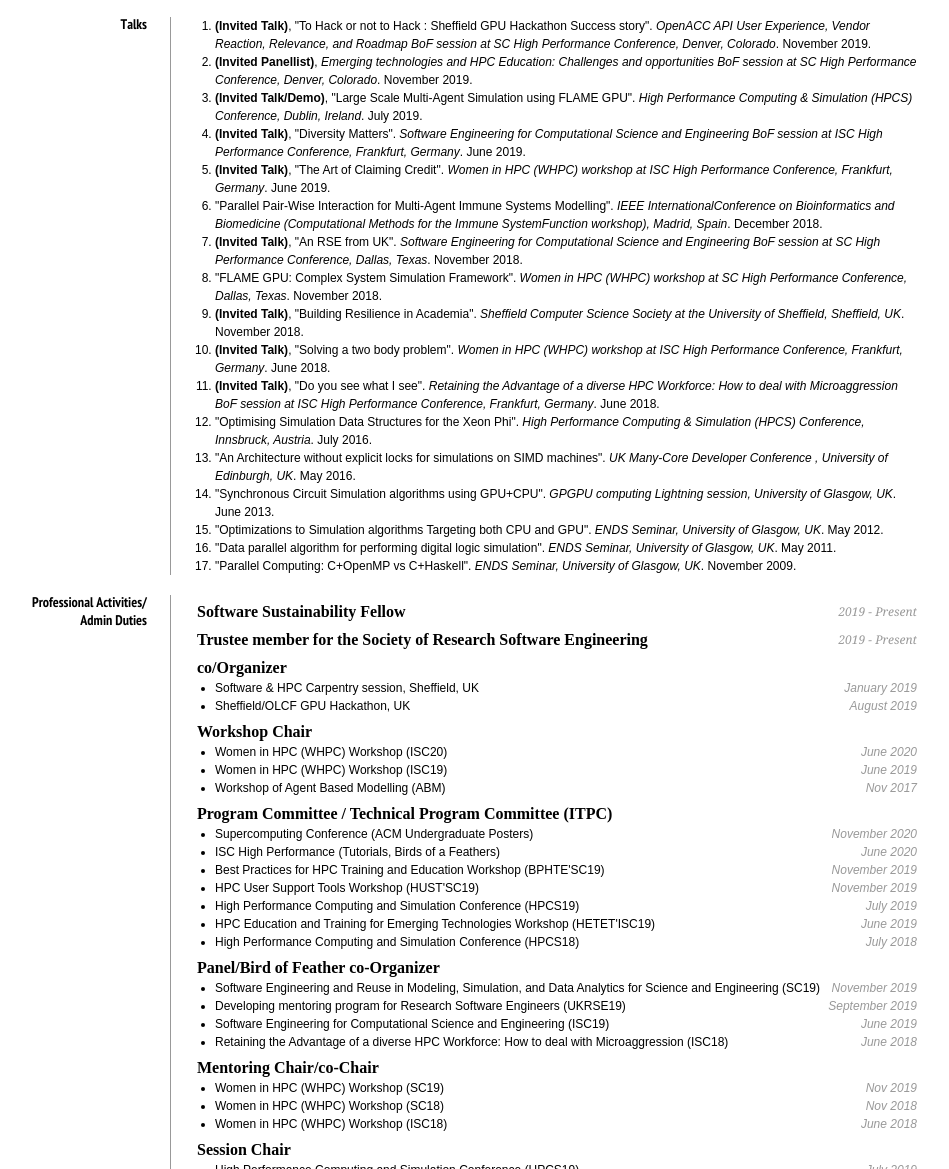
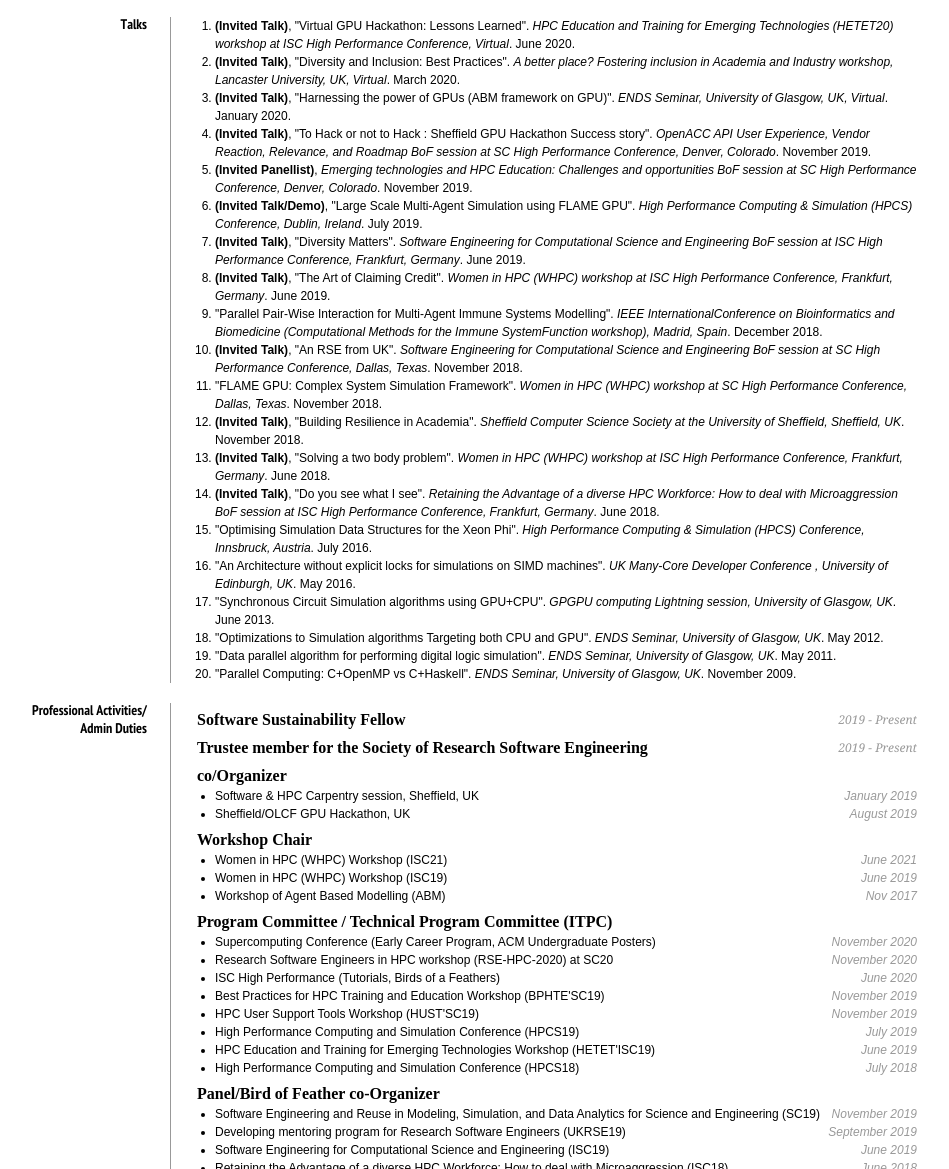
Before and after one commit to mozhgan-kch/mkchimeh, a plain HTML site: page index.html in a window 1280 px wide. Shown: the part 1775-2944 px from the top of the page, without its empty margins (168-1117 px from the left). Drawn offline with Linux system fonts and the light colour scheme; a web font is replaced by a local one.

Commit message:
Update index.html

```diff
--- a/index.html
+++ b/index.html
@@ -184,7 +184,7 @@
                      </h2>
                      <ul>
                            <li>Fundamentals of Accelerated Computing with CUDA C/C++ (GTC Europe 2018) - Munich, Germany<span>Oct 2018</span></li>
-                           <li>The  Necessity  of  Explainability  Explained (GTC Europe 2018) - Munich, Germany<span>Oct 2018</span></li>
+                           <li>The Necessity of Explainability  Explained (GTC Europe 2018) - Munich, Germany<span>Oct 2018</span></li>
                            <li>Introduction to CUDA workshop (1 Day) - Sheffield, UK<span>Jan 2018</span></li> <!--Univ of Sheffield-->
                            <li>Introduction to Deep Learning on DGX-1 workshop (2 Days) - Sheffield, UK<span>Feb 2017</span></li> <!--Univ of Sheffield-->
                            <li>CUDA GPU training workshop (2 Days) - Sheffield, UK<span>Jan 2017</span></li> <!--Univ of Sheffield-->
@@ -277,6 +277,21 @@
             <dt>Talks</dt>
             <dd>
                <ol>
+		  <li><strong>(Invited Talk)</strong>,
+                     "Virtual GPU Hackathon: Lessons Learned".
+                     <em>HPC Education and Training for Emerging Technologies (HETET20) workshop at ISC High Performance Conference, Virtual</em>.
+                     June 2020.
+                  </li>
+		  <li><strong>(Invited Talk)</strong>,
+                     "Diversity and Inclusion: Best Practices".
+                     <em>A better place? Fostering inclusion in Academia and Industry workshop, Lancaster University, UK, Virtual</em>.
+                     March 2020.
+                  </li>
+		  <li><strong>(Invited Talk)</strong>,
+                     "Harnessing the power of GPUs (ABM framework on GPU)".
+                     <em>ENDS Seminar, University of Glasgow, UK, Virtual</em>.
+                     January 2020.
+                  </li>
                   <li><strong>(Invited Talk)</strong>,
                      "To Hack or not to Hack : Sheffield GPU Hackathon Success story".
                      <em>OpenACC API User Experience, Vendor Reaction, Relevance, and Roadmap BoF session at SC High Performance Conference, Denver, Colorado</em>.
@@ -381,7 +396,7 @@
                   <strong>Workshop Chair</strong>
                </h2>
                <ul>
-                  <li>Women in HPC (WHPC) Workshop (ISC20)<span>June 2020</span></li>
+                  <li>Women in HPC (WHPC) Workshop (ISC21)<span>June 2021</span></li>
                   <li>Women in HPC (WHPC) Workshop (ISC19)<span>June 2019</span></li>
                   <li>Workshop of Agent Based Modelling (ABM)<span>Nov 2017</span></li>
                </ul>
@@ -389,7 +404,8 @@
                <h2 class="smartmargin"><strong>Program Committee / Technical Program Committee (ITPC)</strong>
                </h2>
                <ul>
-                     <li>Supercomputing Conference (ACM Undergraduate Posters)<span>November 2020</span></li>
+                     <li>Supercomputing Conference (Early Career Program, ACM Undergraduate Posters)<span>November 2020</span></li>
+		     <li>Research Software Engineers in HPC workshop (RSE-HPC-2020) at SC20<span>November 2020</span></li>
 		     <li>ISC High Performance (Tutorials, Birds of a Feathers)<span>June 2020</span></li>
                      <li>Best Practices for HPC Training and Education Workshop (BPHTE'SC19)<span>November 2019</span></li>
                      <li>HPC User Support Tools Workshop (HUST'SC19)<span>November 2019</span></li>
```
